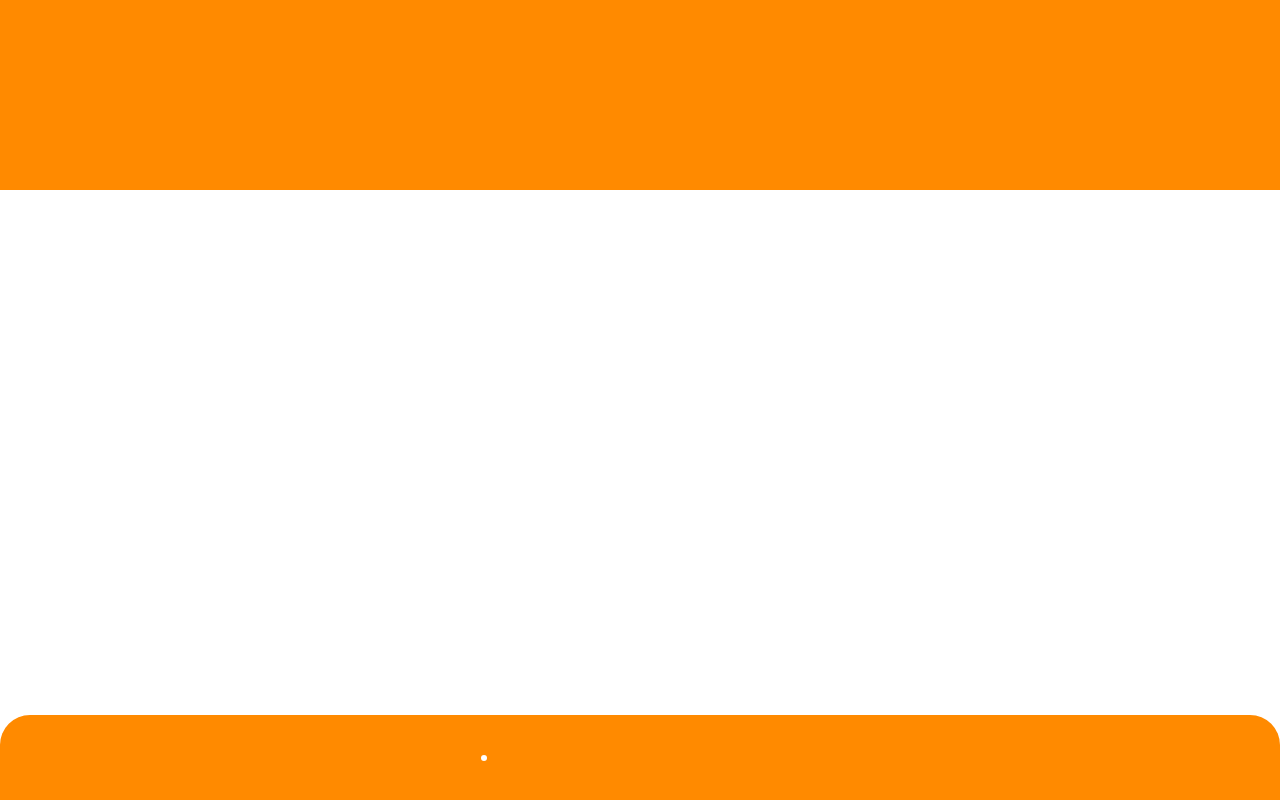
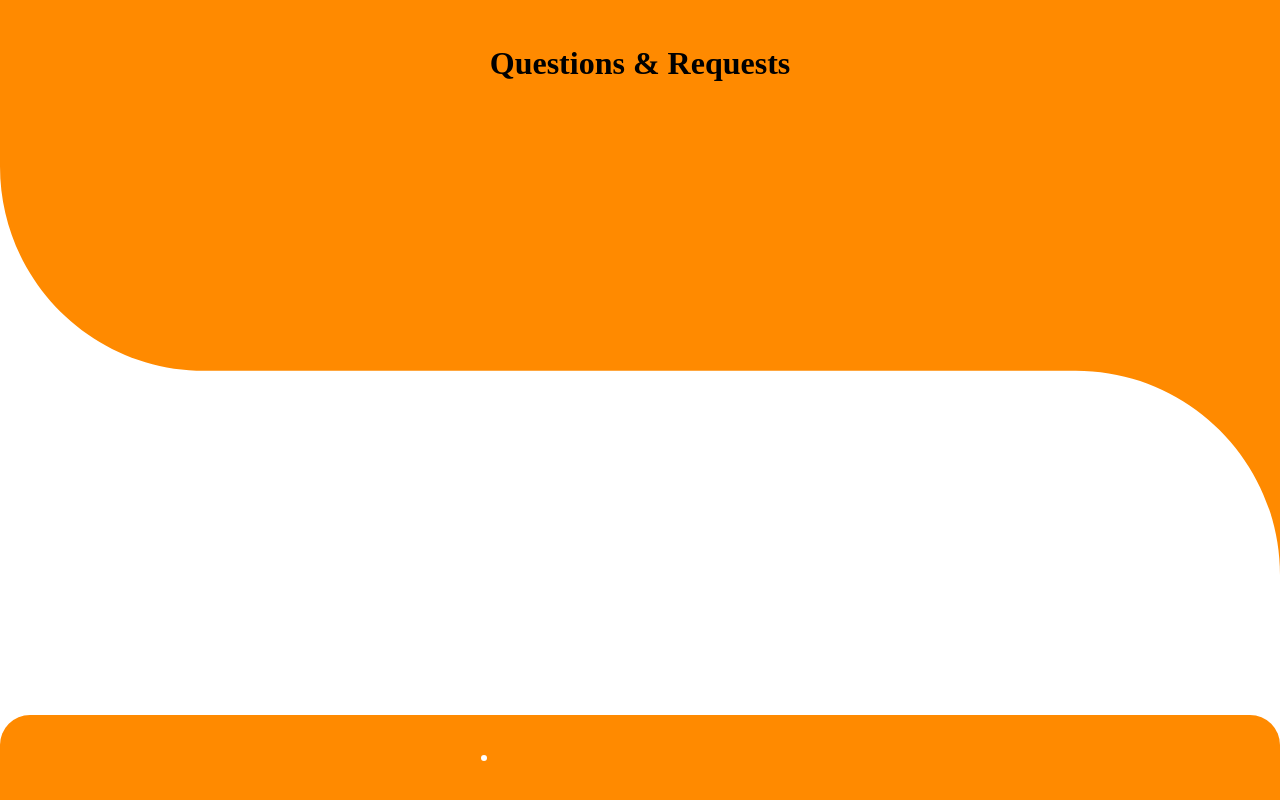
Before and after one commit to Lucerno1/SM42-Group-Project, a Vue app: page /tasks in a window 1280 px wide. Built offline with nearby package versions, Linux system fonts and the light colour scheme; some icons are missing.

Commit message:
Added SVG and title to the TopBar

```diff
--- a/src/components/topbar/TopBar.vue
+++ b/src/components/topbar/TopBar.vue
@@ -1,21 +1,36 @@
 <template>
   <div class="topBar">
+    <svg class="topBar" viewBox="0 0 376 192" fill="none" xmlns="http://www.w3.org/2000/svg">
+    <path d="M376 0V191.5V168.932C376 135.795 349.137 108.932 316 108.932H60C26.8629 108.932 0 82.0695 0 48.9324V0H376Z" fill="#FF8A00"/>
+    </svg>
+
+    <h1>{{pageTitle}}</h1>
 
   </div>
 </template>
 
 <script>
 export default {
+  props: {
+    pageTitle: String
+  },
  name: 'TopBar'
 }
 </script>
 
 <style>
   .topBar{
+    z-index: -1;
     position: fixed;
     top: 0px;
-    background-color: #ff8a00;
     width: 100vw;
-    height: 190px;
+    height: auto;
+    display: flex;
+    justify-content: center;
+    align-items: center;
+  }
+  h1{
+    margin-top: 45px;
+    text-align: center;
   }
 </style>
--- a/src/views/TaskOverview.vue
+++ b/src/views/TaskOverview.vue
@@ -1,5 +1,5 @@
 <template>
-  <TopBar></TopBar>
+  <TopBar pageTitle="Questions & Requests"></TopBar>
 </template>
 
 <script>
```
Also changed, not shown: public/img/topbar.svg (added).
